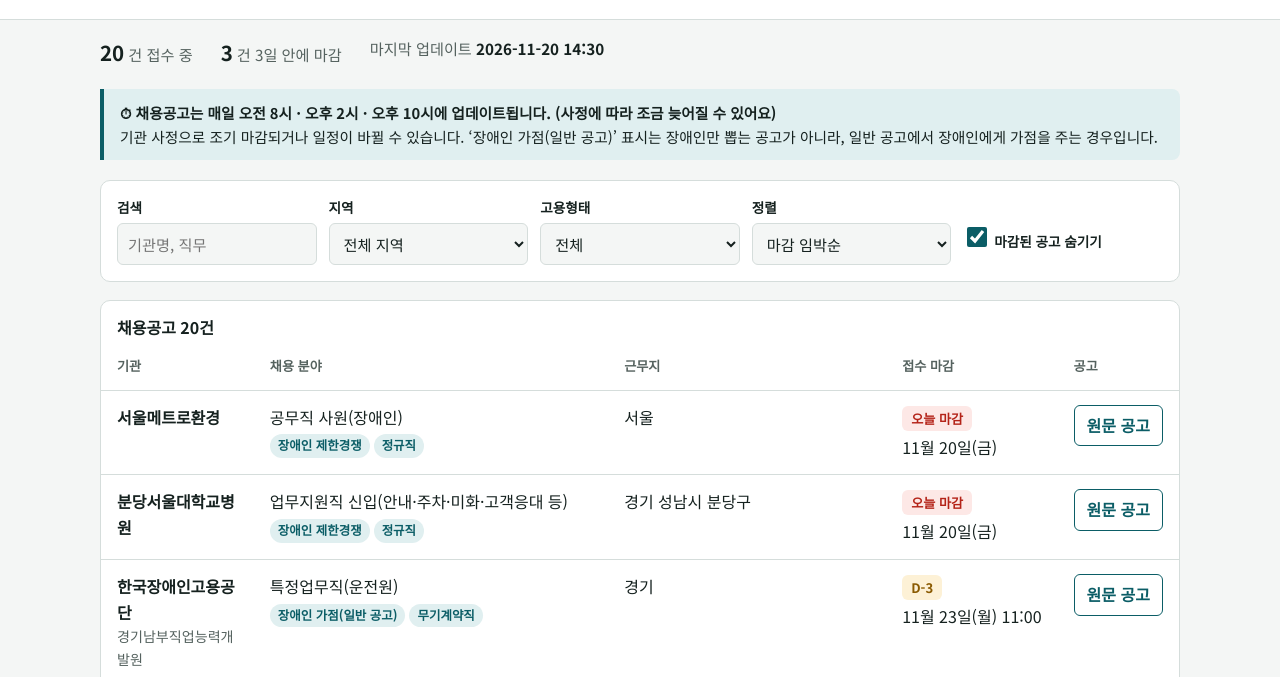
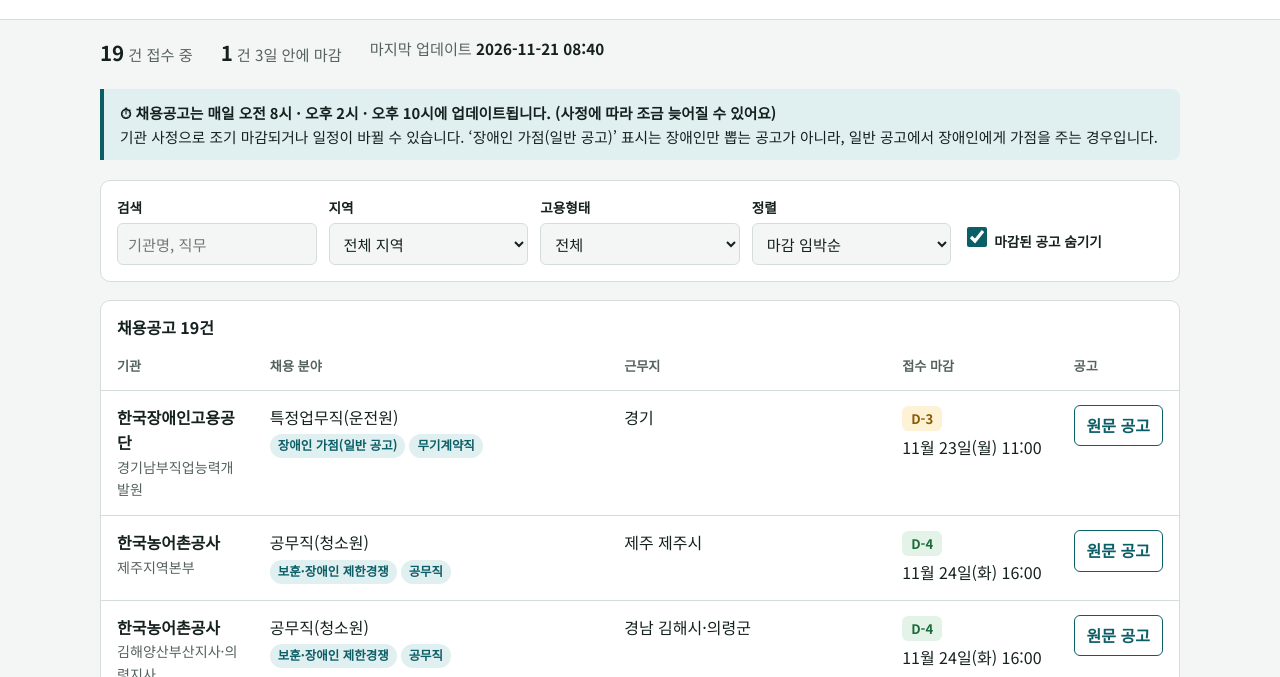
Before and after one commit to a0116095/disability-jobs, a plain HTML site: page index.html in a window 1280 px wide. Shown: the part 123-800 px from the top of the page. Drawn offline with Linux system fonts and the light colour scheme; a web font is replaced by a local one.

Commit message:
11/21 08시 업데이트: 추가 1건(한국전력공사 인천본부), 마감 정리 3건
Co-Authored-By: Claude Opus 5.5 <noreply@anthropic.com>
Claude-Session: https://claude.ai/code/session_01ScGBJBd7LskGHek1ouXQvc

```diff
--- a/index.html
+++ b/index.html
@@ -205,17 +205,8 @@ footer { color: var(--muted); font-size: .85em; padding: 24px 0 40px; border-top
 
 <script>
 /* ===== 공고 데이터: 업데이트 때 이 부분만 고칩니다 ===== */
-const UPDATED = "2026-11-20 14:30";
+const UPDATED = "2026-11-21 08:40";
 const JOBS = [
-  { org: "한국농어촌공사", unit: "영산강사업단", field: "공무직(청소원)", track: "보훈·장애인 제한경쟁", type: "공무직",
-    region: ["광주·전남"], place: "전남 목포시", start: "2026-11-05", end: "2026-11-20T16:00",
-    url: "https://www.jobkorea.co.kr/Recruit/GI_Read/50316369" },
-  { org: "서울메트로환경", unit: "", field: "공무직 사원(장애인)", track: "장애인 제한경쟁", type: "정규직",
-    region: ["서울"], place: "서울", start: "", end: "2026-11-20T23:59",
-    url: "https://m.incruit.com/jobdb_info/jobpost.asp?job=2610300002973" },
-  { org: "분당서울대학교병원", unit: "", field: "업무지원직 신입(안내·주차·미화·고객응대 등)", track: "장애인 제한경쟁", type: "정규직",
-    region: ["경기"], place: "경기 성남시 분당구", start: "", end: "2026-11-20T23:59",
-    url: "https://m.catch.co.kr/NCS/RecruitInfoDetails/580602" },
   { org: "한국농어촌공사", unit: "제주지역본부", field: "공무직(청소원)", track: "보훈·장애인 제한경쟁", type: "공무직",
     region: ["제주"], place: "제주 제주시", start: "2026-11-10", end: "2026-11-24T16:00",
     url: "https://www.jobkorea.co.kr/Recruit/GI_Read/50344146" },
@@ -271,6 +262,9 @@ const JOBS = [
   { org: "경상국립대학교병원", unit: "", field: "장애인근로자 채용 (직무·근무지 원문 확인)", track: "장애인 제한", type: "계약직",
     region: ["경남"], place: "경남 (진주 본원/창원 원문 확인, 마감 시각 원문 확인)", start: "2026-11-20", end: "2026-11-25T23:59",
     url: "https://job.incruit.com/jobdb_info/jobpost.asp?job=2611200000039" },
+  { org: "한국전력공사", unit: "인천본부", field: "2026년 제3차 장애인 체험형 인턴 (인원 원문 확인)", track: "장애인 제한", type: "인턴",
+    region: ["인천", "경기"], place: "인천 부평구·검단구(김포전력지사) · 경기 시흥시", start: "2026-11-16", end: "2026-11-30T16:00",
+    url: "https://www.jobkorea.co.kr/Recruit/GI_Read/50379289" },
 ];
 /* ===================================================== */
 
```
